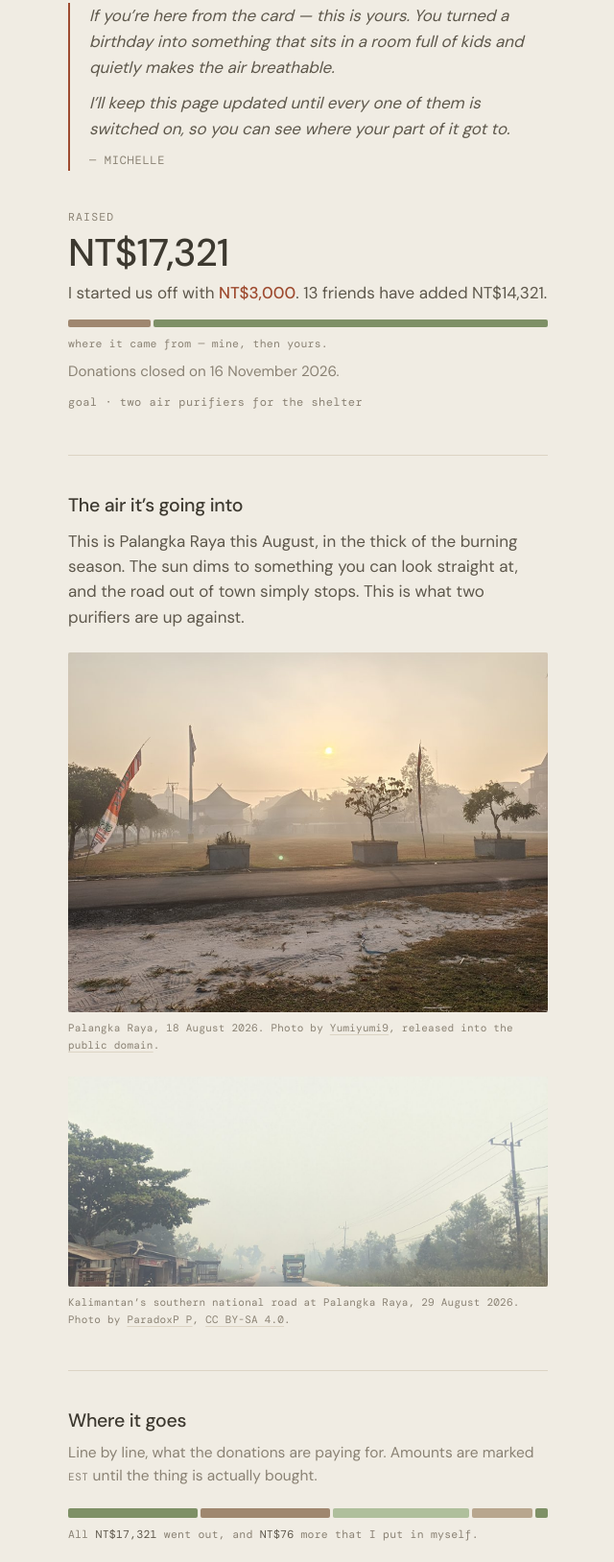
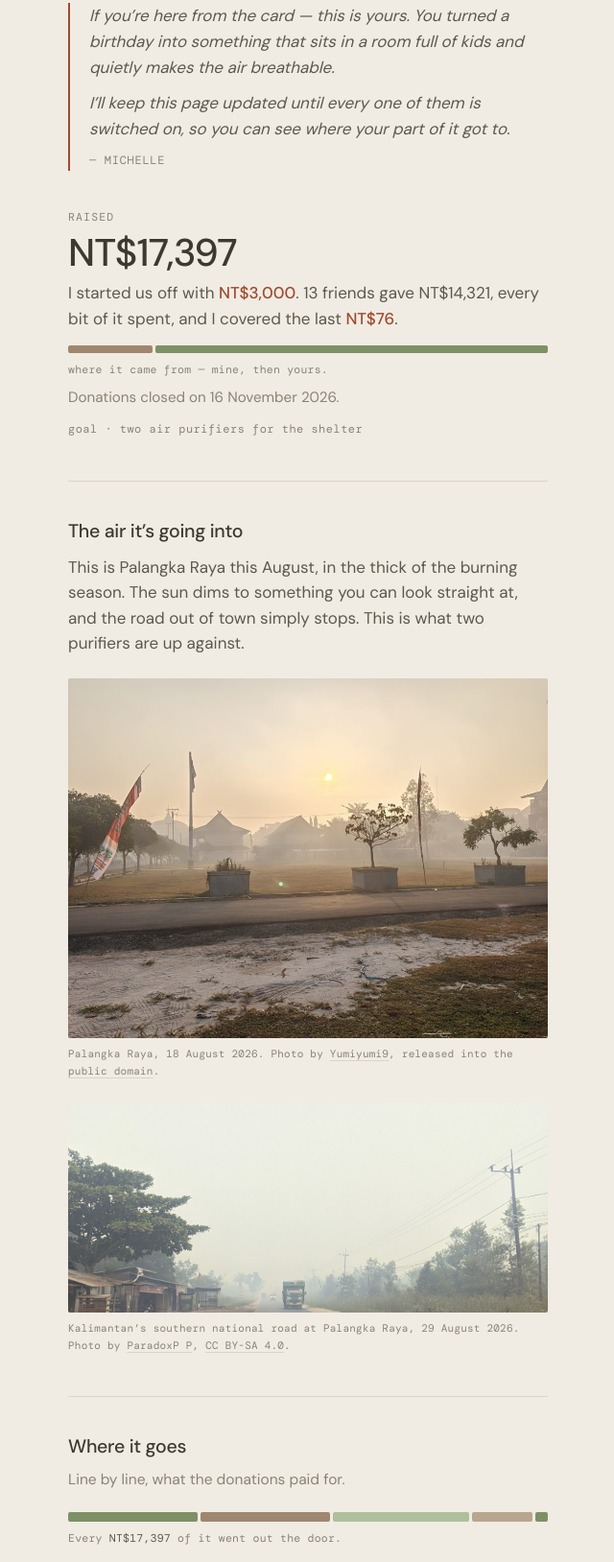
Before and after one commit to michelle-hartono/clean-air-for-borneo, a plain HTML site: page index.html in a window 1280 px wide. Shown: the part 936-2564 px from the top of the page at 96% size, without its empty margins (319-959 px from the left). Drawn offline with nearby package versions, Linux system fonts and the light colour scheme.

Commit message:
tracker: every friend's donation spent, Michelle covered the last NT$76
Her contribution is now NT$3,000 seed plus a NT$76 top-up, so raised
(NT$17,397) equals spent exactly. The receipt reads 'All of it spent'
and the estimate convention is only explained when an estimate exists.

Co-Authored-By: Claude Opus 5 (1M context) <noreply@anthropic.com>
Claude-Session: https://claude.ai/code/session_01YDuvx6xFt6s2qtZBuuPNHN

```diff
--- a/index.html
+++ b/index.html
@@ -639,6 +639,7 @@
     var ok = function (v) { return v !== null && v !== undefined; };
     var total = ok(r.twd) ? Number(r.twd) : null;
     var seed  = ok(r.seed) ? Number(r.seed) : null;
+    var topup = ok(r.topup) ? Number(r.topup) : 0;
 
     var n = Number(r.goal_purifiers);
     var spelled = { 1: 'one', 2: 'two', 3: 'three', 4: 'four', 5: 'five' }[n] || esc(r.goal_purifiers);
@@ -658,22 +659,24 @@
     }
 
     // "i'm starting us off with NT$3,000" — her share is named separately, as the invitation put it
-    var fromFriends = seed !== null ? Math.max(0, total - seed) : null;
+    var mine = seed !== null ? seed + topup : null;
+    var fromFriends = mine !== null ? Math.max(0, total - mine) : null;
     var breakdown;
-    if (seed !== null && fromFriends !== null) {
+    if (mine !== null && fromFriends !== null) {
       var who = r.donors
-        ? esc(r.donors) + (Number(r.donors) === 1 ? ' friend has' : ' friends have')
-        : 'friends have';
+        ? esc(r.donors) + (Number(r.donors) === 1 ? ' friend' : ' friends')
+        : 'friends';
       breakdown = 'I started us off with <b>' + esc(fmtTwd(seed)) + '</b>. ' +
-                  who + ' added ' + esc(fmtTwd(fromFriends)) +
-                  (r.closed ? '.' : ' since.');
+                  who + ' gave ' + esc(fmtTwd(fromFriends)) +
+                  (r.closed ? ', every bit of it spent' : ' since') +
+                  (topup > 0 ? ', and I covered the last <b>' + esc(fmtTwd(topup)) + '</b>.' : '.');
     } else {
       breakdown = r.donors ? 'From ' + esc(r.donors) + ' of you.' : '';
     }
 
     var sources = '';
-    if (seed !== null && fromFriends !== null && total > 0) {
-      var pct = (seed / total) * 100;
+    if (mine !== null && fromFriends !== null && total > 0) {
+      var pct = (mine / total) * 100;
       sources = '<div class="sources" aria-hidden="true">' +
         '<span class="seed" style="width:' + pct.toFixed(2) + '%"></span>' +
         '<span class="friends" style="width:' + (100 - pct).toFixed(2) + '%"></span></div>' +
@@ -735,6 +738,8 @@
         '<p class="barkey">' + (over > 0
           ? 'All <b>' + esc(fmtTwd(pot)) + '</b> went out, and <b>' + esc(fmtTwd(over)) +
             '</b> more that I put in myself.'
+          : over === 0
+          ? 'Every <b>' + esc(fmtTwd(pot)) + '</b> of it went out the door.'
           : '<b>' + esc(fmtTwd(allocated)) + '</b> of ' + esc(fmtTwd(pot)) + ' is spoken for' +
             (leftNow > 0 ? ', the hatched part is the <b>' + esc(fmtTwd(leftNow)) + '</b> still to spend' : '') +
             '.') + '</p>';
@@ -774,11 +779,14 @@
               '<span class="leader"></span><span class="amt">' + esc(fmtTwd(allocated)) + '</span></div>';
       if (pot !== null) {
         var left2 = pot - allocated;
-        rows += left2 >= 0
-          ? '<div class="line total"><span class="what">Still to spend</span><span class="leader"></span>' +
-            '<span class="amt">' + esc(fmtTwd(left2)) + '</span></div>'
-          : '<div class="line total over"><span class="what">Topped up by me</span><span class="leader"></span>' +
-            '<span class="amt">' + esc(fmtTwd(Math.abs(left2))) + '</span></div>';
+        rows += left2 === 0
+          ? '<div class="line total"><span class="what">All of it spent</span><span class="leader"></span>' +
+            '<span class="amt">&mdash;</span></div>'
+          : (left2 > 0
+            ? '<div class="line total"><span class="what">Still to spend</span><span class="leader"></span>' +
+              '<span class="amt">' + esc(fmtTwd(left2)) + '</span></div>'
+            : '<div class="line total over"><span class="what">Topped up by me</span><span class="leader"></span>' +
+              '<span class="amt">' + esc(fmtTwd(Math.abs(left2))) + '</span></div>');
       }
       sums = '<div class="sums">' + rows + '</div>';
     }
@@ -786,7 +794,10 @@
     var foot = b.note ? '<p class="footnote">' + esc(b.note) + '</p>' : '';
     el.innerHTML =
       '<h2>Where it goes</h2>' +
-      '<p class="intro">Line by line, what the donations are paying for. Amounts are marked <span class="plan">est</span> until the thing is actually bought.</p>' +
+      '<p class="intro">Line by line, what the donations paid for.' +
+        (items.some(function (it) { return !has(it.spent) && valueOf(it) !== null; })
+          ? ' Amounts are marked <span class="plan">est</span> until the thing is actually bought.'
+          : '') + '</p>' +
       bar + '<ul class="ledger">' + lines + '</ul>' + sums + foot;
   }
 
--- a/status.json
+++ b/status.json
@@ -2,8 +2,9 @@
   "updated": "2026-11-19",
   "raised": {
     "closed": true,
-    "twd": 17321,
+    "twd": 17397,
     "seed": 3000,
+    "topup": 76,
     "donors": 13,
     "date": "2026-11-16",
     "note": "",
@@ -146,7 +147,7 @@
   "moments": [],
   "budget": {
     "currency": "TWD",
-    "note": "Three purifiers, a spare filter for each, and the banner. The TWD donations paid for the machines, the rupiah donations for the filters. It came to a little more than was raised, and I covered the difference.",
+    "note": "Three purifiers, a spare filter for each, and the banner. Every donation went out the door; I covered the last bit myself.",
     "items": [
       {
         "id": "purifier-raa",
```
Also changed, not shown: 1 other file.
